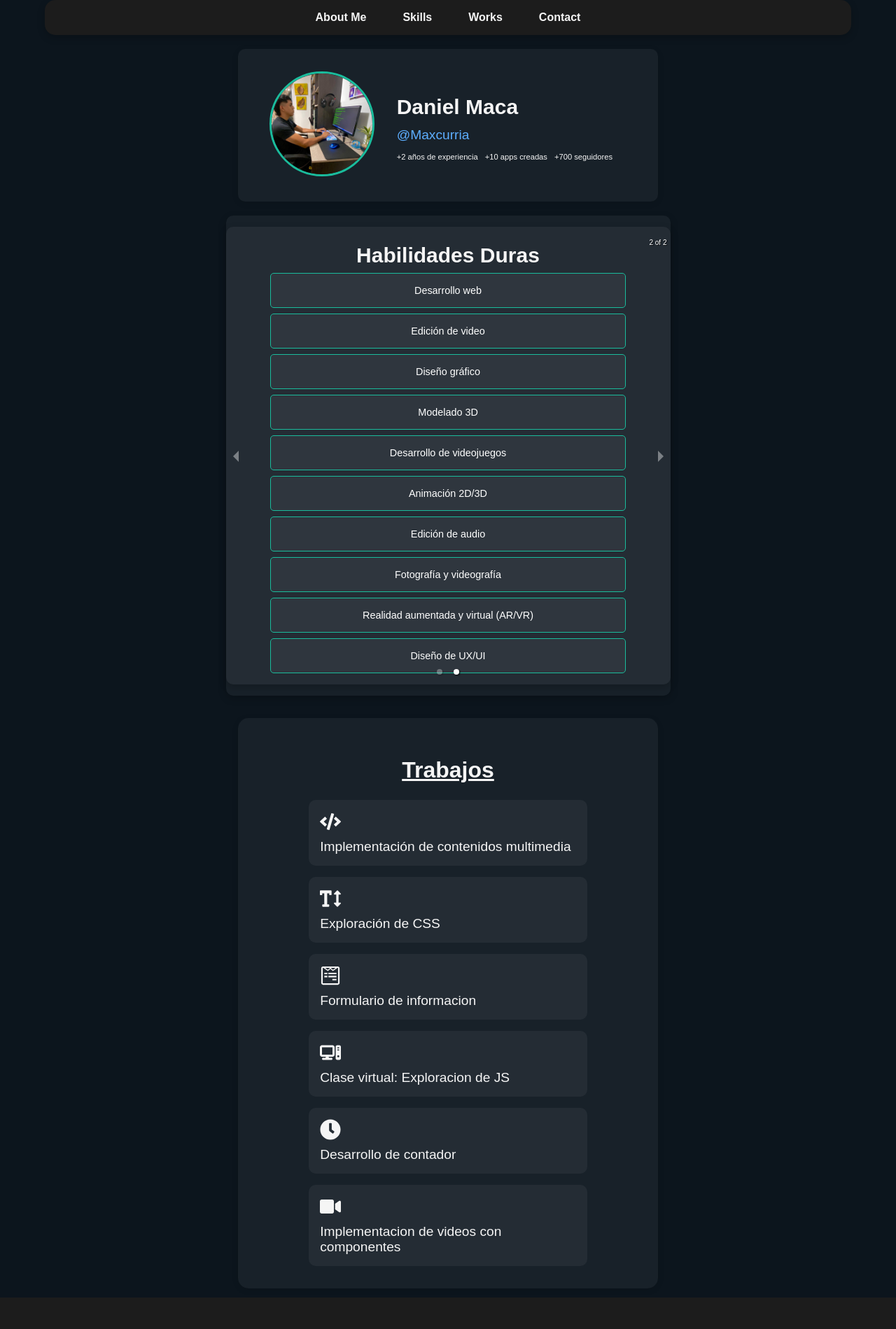
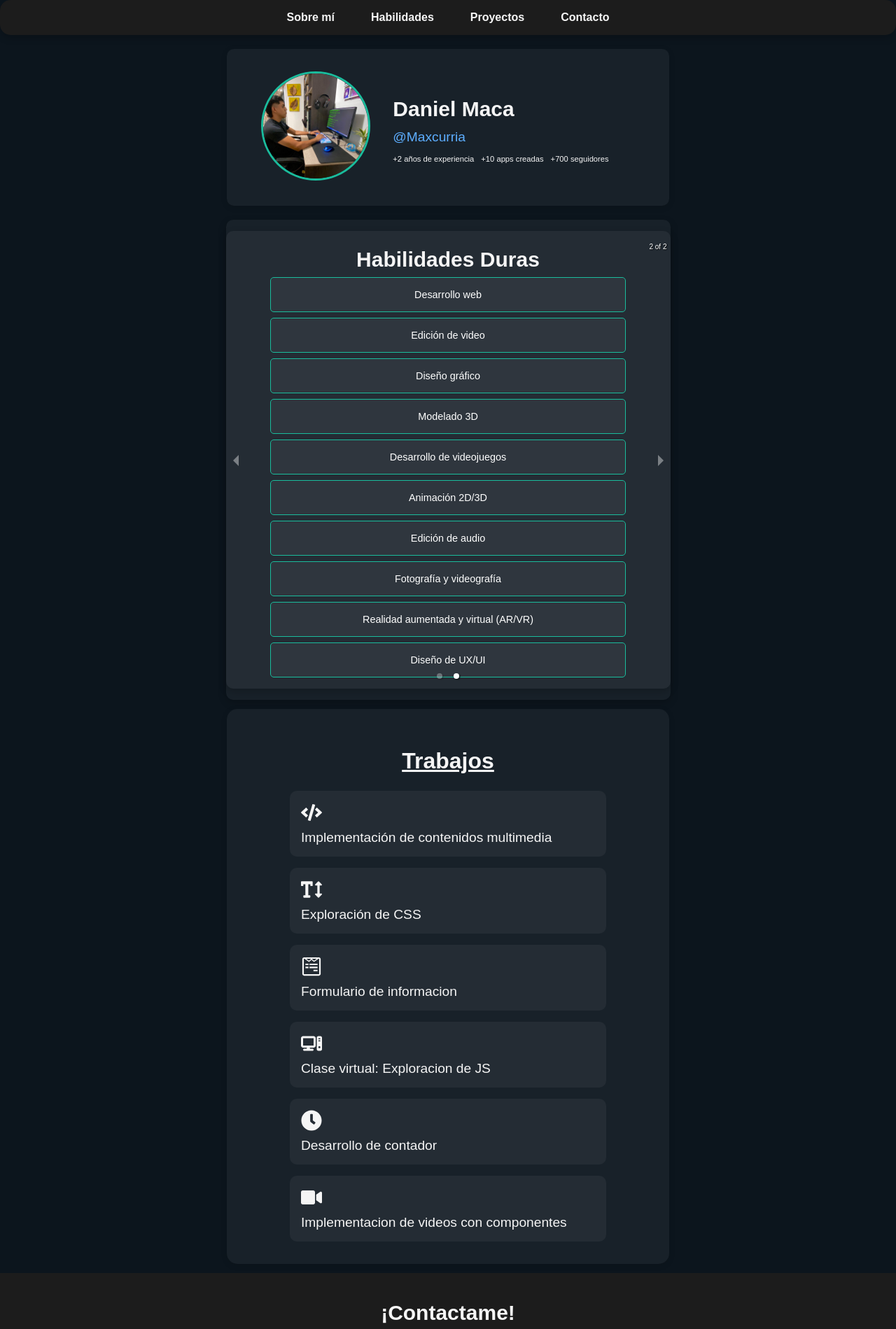
Before and after one commit to DanielMaca30/2_PORTAFOLIO, a React (Vite) app: page / in a window 1280 px wide. Shown: the top 1899 px of the page at 70% size. Built offline with nearby package versions, Linux system fonts and the light colour scheme.

Commit message:
correccion responsive

```diff
--- a/src/App.css
+++ b/src/App.css
@@ -237,3 +237,28 @@ ul {
   margin: 0;
   color: #7f8c8d;
 }
+
+/* Ajustes del footer para pantallas pequeñas */
+@media (max-width: 768px) {
+  .info-container {
+    text-align: center; /* Centra el contenido de la información */
+  }
+
+  .blue-text {
+    display: block; /* Asegura que se comporte como un bloque */
+    text-align: center; /* Centra el texto */
+    margin: 0.5rem 0; /* Añade margen para separación */
+  }
+  .footer {
+    padding: 1.5rem 0; /* Aumenta el padding */
+    font-size: 1rem; /* Asegura que el texto no sea demasiado pequeño */
+    width: 100%; /* Asegura que el footer ocupe todo el ancho */
+  }
+
+  .footer .social-icons {
+    display: flex; /* Asegura que los iconos estén en línea */
+    justify-content: space-around; /* Espacia los iconos uniformemente */
+    gap: 10px; /* Reducir la distancia entre iconos */
+    flex-direction: row; /* Mantenerlos en fila horizontal */
+  }
+}
--- a/src/components/AboutMe.jsx
+++ b/src/components/AboutMe.jsx
@@ -15,9 +15,9 @@ const AboutMe = () => {
         <h3>Daniel Maca</h3>
         <p className="blue-text">@Maxcurria</p>
         <div className="experience-line">
-          <li className='a'>+2 años de experiencia</li>
-          <li className='a'>+10 apps creadas</li>
-          <li className='a'>+700 seguidores</li>
+          <li className="a">+2 años de experiencia</li>
+          <li className="a">+10 apps creadas</li>
+          <li className="a">+700 seguidores</li>
         </div>
       </div>
     </section>
--- a/src/components/Footer.jsx
+++ b/src/components/Footer.jsx
@@ -8,10 +8,10 @@ const Footer = () => {
       <div className="social-icons">
         <a href="https://www.instagram.com/daniel.maca_/"><FaInstagram size={30} /></a>
         <a href="https://www.tiktok.com/@daniel.maca?_t=8p6THZe4YNh&_r=1"><FaTiktok size={30} /></a>
-        <a href="https://open.spotify.com/user/19jr1dks22avp7rxnjzsh9tn1?si=yAb8letER-6gplfET8PYEQ"><FaSpotify size={30} /></a>
-        <a href="https://github.com/DanielMaca30?tab=repositories"><FaGithub size={30} /></a>
+        <a href="https://open.spotify.com/user/19j2tuz5hfg..."><FaSpotify size={30} /></a>
+        <a href="https://github.com/DanielMaca30"><FaGithub size={30} /></a>
       </div>
-      <u>© {new Date().getFullYear()} Daniel Felipe Maca Cardona. Todos los derechos reservados.</u>
+      <p>&copy; 2024 Daniel Maca. Todos los derechos reservados.</p>
     </footer>
   );
 };
--- a/src/components/Header.jsx
+++ b/src/components/Header.jsx
@@ -1,23 +1,24 @@
 import React, { useState } from 'react';
-import { Link } from 'react-scroll';
 
 const Header = () => {
-  const [isMenuOpen, setIsMenuOpen] = useState(false);
+  const [menuOpen, setMenuOpen] = useState(false);
 
   const toggleMenu = () => {
-    setIsMenuOpen(!isMenuOpen);
+    setMenuOpen(!menuOpen);
   };
 
   return (
     <header className="header">
       <nav>
-        <ul className={isMenuOpen ? 'show-menu' : ''}>
-          <li><Link to="about" smooth={true} duration={500}>About Me</Link></li>
-          <li><Link to="skills" smooth={true} duration={500}>Skills</Link></li>
-          <li><Link to="works" smooth={true} duration={500}>Works</Link></li>
-          <li><Link to="contact" smooth={true} duration={500}>Contact</Link></li>
+        <ul className={menuOpen ? 'show-menu' : ''}>
+          <li><a href="#about">Sobre mí</a></li>
+          <li><a href="#skills">Habilidades</a></li>
+          <li><a href="#works">Proyectos</a></li>
+          <li><a href="#contact">Contacto</a></li>
         </ul>
-        <div className="hamburger" onClick={toggleMenu}>☰</div>
+        <div className="hamburger" onClick={toggleMenu}>
+          &#9776;
+        </div>
       </nav>
     </header>
   );
--- a/src/index.css
+++ b/src/index.css
@@ -1,32 +1,31 @@
-/* Reset de márgenes y paddings */
-* {
-  box-sizing: border-box;
-}
-
 body {
   font-family: 'Poppins', sans-serif;
   margin: 0;
   padding: 0;
+  font-family: 'Arial', sans-serif;
   background: #0c151d; /* Degradado oscuro más sobrio */
   min-height: 100vh;
   display: flex;
   flex-direction: column;
   align-items: center;
-  justify-content: flex-start; /* Evitar centrar verticalmente */
+  justify-content: flex-start; /* Cambiado a flex-start para evitar centrar verticalmente */
   color: #f5f5f5; /* Color de texto más claro */
 }
 
 /* Works */
 .works {
   padding: 2rem 1rem; /* Padding alrededor de la sección */
-  margin: 1% auto; /* Centrar la sección con margen superior e inferior */
+  margin: 0 auto; /* Centrar la sección */
   max-width: 600px; /* Limitar el ancho de la sección para hacerla más angosta */
+  margin-bottom: 1%;
+  margin-top: 1%;
 }
+
 
 /* Header flotante */
 header {
   position: fixed;
-  top: 1rem; /* Espaciado desde la parte superior */
+  top: 0; /* Mantener en la parte superior */
   left: 50%;
   transform: translateX(-50%);
   background-color: rgba(44, 62, 80, 0.95); /* Color oscuro con ligera transparencia */
@@ -35,18 +34,14 @@ header {
   box-shadow: 0px 4px 12px rgba(0, 0, 0, 0.2); /* Sombra suave */
   z-index: 100;
   width: auto; /* Ajuste de ancho automático */
-  max-width: 90%; /* Asegurar que no exceda el ancho en pantallas pequeñas */
-}
-
-header nav {
-  width: 100%; /* Ocupa todo el ancho disponible */
+  margin: 0 auto;
 }
 
 header nav ul {
   display: flex;
-  justify-content: center;
-  gap: 20px;
-  transition: max-height 0.3s ease-in-out; /* Transición para el menú */
+  list-style: none;
+  padding: 0;
+  margin: 0;
 }
 
 header nav ul li {
@@ -96,9 +91,8 @@ h1 {
   text-shadow: 1px 1px 5px rgba(0, 0, 0, 0.6); /* Sombra para mejorar visibilidad */
 }
 
-u {
-  display: block; /* Asegura que se comporte como un bloque */
-  text-align: center; /* Centrar texto */
+u{
+  text-align: center; /* Justificar texto */
   color: #6d6b6b;
   font-size: 1.1rem;
   line-height: 1.6;
@@ -113,13 +107,14 @@ p {
 
 /* Carousel */
 .carousel {
-  max-width: 635px; /* Ajustar el ancho máximo del carrusel */
-  width: 100%; /* Asegurar que el carrusel use todo el ancho disponible */
+  max-width: 100%; /* Asegura que el carrusel use todo el ancho en móviles */
   background-color: rgba(255, 255, 255, 0.05); /* Color consistente con el diseño */
   padding: 1rem 0;
   border-radius: 10px;
   box-shadow: 0 4px 12px rgba(0, 0, 0, 0.2); /* Sombra para mejorar la estética */
-  margin: 0 auto 2rem auto; /* Centrar el carrusel con margen inferior */
+  margin-bottom: 2rem; /* Margen inferior para separación */
+  max-width: 635px; /* Ajustar el ancho máximo del carrusel */
+  margin: 0 auto; /* Centrar el carrusel en la página */
 }
 
 .carousel > div {
@@ -131,7 +126,6 @@ p {
 
 .carousel img {
   max-width: 100%; /* Asegura que la imagen no exceda el ancho del contenedor */
-  height: auto; /* Mantener la proporción */
   border-radius: 10px;
 }
 
@@ -158,17 +152,27 @@ p {
 /* Estilos del menú hamburguesa */
 .hamburger {
   display: none; /* Oculto en pantallas grandes */
+  background-color: #1abc9c;
+  padding: 1rem;
+  border-radius: 5px;
+  position: fixed;
+  top: 15px;
+  right: 15px;
+  z-index: 101;
+  cursor: pointer;
 }
 
 @media (max-width: 768px) {
   .header nav ul {
-    display: none; /* Ocultar el menú por defecto */
-    flex-direction: column; /* Menú vertical */
-    max-height: 0; /* Colapsar el menú */
-    overflow: hidden; /* Ocultar los elementos cuando el menú está cerrado */
-    padding: 0.5rem 1rem;
-    font-size: 0.9rem;
-    width: 100%;
+    display: none;
+    flex-direction: column; /* Alinear elementos en columna */
+    position: absolute;
+    top: 60px; /* Colocar debajo del header */
+    left: 0;
+    width: 100%; /* Asegurar que ocupe todo el ancho */
+    background-color: #1c1c1c; /* Fondo oscuro */
+    padding: 1rem 0;
+    z-index: 100;
   }
 
   .header nav ul.show-menu {
@@ -178,7 +182,6 @@ p {
     gap: 20px; /* Añadir espaciado entre los elementos */
     flex-direction: column; /* Alinear en columna */
     transition: all 0.3s ease-in-out; /* Añadir una transición suave */
-    max-height: 500px; /* Establecer una altura máxima para la transición */
   }
 
   .header nav ul li {
@@ -190,8 +193,6 @@ p {
     color: #f5f5f5; /* Color claro */
     padding: 10px 20px; /* Añadir padding a los enlaces */
     text-decoration: none;
-    width: 100%;
-    text-align: center;
   }
 
   .header nav ul li a:hover {
@@ -201,23 +202,10 @@ p {
   }
 
   .hamburger {
-    display: block;
-    cursor: pointer;
-    font-size: 2rem; /* Aumentar el tamaño del ícono de hamburguesa para mejorar la usabilidad */
-    color: #f5f5f5;
-    position: absolute;
-    right: 20px;
-    top: 20px;
+    display: block; /* Mostrar ícono de menú hamburguesa en pantallas pequeñas */
   }
-
-  h1, h2, h3 {
-    font-size: 1.875rem; /* Aproximadamente 30px */
-  }
-
-  p, li {
-    font-size: 0.9rem; /* Ajusta el tamaño de la fuente para pantallas pequeñas */
-  }
-
+}
+@media (max-width: 768px) {
   .about-me {
     flex-direction: column; /* Alineación en columna */
     text-align: center;
@@ -225,30 +213,30 @@ p {
 
   .profile-pic {
     margin-bottom: 1rem;
-    width: 80%; /* Ajustar tamaño de la imagen en móviles */
-    height: auto;
   }
 
   .info-container {
     text-align: center; /* Centra el contenido de la información */
     padding-left: 0;
+    text-align: center;
   }
+}
 
+
+
+/* Ajustes para pantallas aún más pequeñas */
+@media (max-width: 480px) {
   .skills-list li {
     width: 90%; /* Asegura que el panel no sea muy ancho */
     padding: 0.4rem; /* Reducir el padding */
-    border-radius: 5px; /* Redondear bordes */
-    margin: 0.5rem auto; /* Centrar los ítems con margen */
   }
+}
 
+/* Ajustes para el deslizador de habilidades en pantallas pequeñas */
+@media (max-width: 768px) {
   .carousel {
-    max-width: 100%; /* Reducir el ancho del deslizador en móviles */
-    margin: 0 auto 2rem auto; /* Centrar el deslizador con margen inferior */
-  }
-
-  .carousel img {
-    max-width: 100%;
-    height: auto; /* Asegura que las imágenes escalen bien */
+    max-width: 90%; /* Reducir el ancho del deslizador en móviles */
+    margin: 0 auto; /* Centrar el deslizador */
   }
 
   .carousel > div {
@@ -256,51 +244,33 @@ p {
     padding: 0.5rem; /* Ajusta el padding para que no ocupe demasiado espacio */
   }
 
-  .works-list {
-    display: flex;
-    flex-wrap: wrap;
-    justify-content: space-around; /* Centra y distribuye los elementos */
+  .skills-list li {
+    padding: 0.5rem; /* Reducir el padding en las habilidades */
+    border-radius: 5px; /* Redondear bordes */
+    width: 80%; /* Reducir el ancho de los paneles */
+    margin: 0 auto; /* Centrar los ítems */
+  }
+
+  .works {
+    padding: 2rem 0rem; /* Padding alrededor de la sección */
+    margin: 0 auto; /* Centrar la sección */
+    max-width: 600px; /* Limitar el ancho de la sección para hacerla más angosta */
+    margin-bottom: 1%;
+    margin-top: 1%;
   }
 
   .works-list li {
-    flex: 1 1 calc(50% - 20px); /* Cada ítem ocupará aproximadamente el 50% del ancho menos el gap */
-    margin: 10px;
-    padding: 0.4rem;
+    width: 85%; /* Reducir aún más el ancho en móviles */
+    padding: 0.4rem; /* Ajustar el padding para que los botones sean más compactos */
     font-size: 0.8rem; /* Reducir el tamaño de la letra */
-    cursor: pointer; /* Añadir cursor pointer para indicar que es clicable */
-    display: flex;
-    align-items: center;
-    gap: 0.5rem; /* Espacio entre icono y texto */
-    background-color: rgba(26, 188, 156, 0.2); /* Fondo sutil para los ítems */
-    border-radius: 5px;
-    transition: background-color 0.3s ease;
-  }
-
-  .works-list li:hover {
-    background-color: rgba(26, 188, 156, 0.4); /* Cambio de fondo en hover */
   }
 
   .works-list li span {
     font-size: 0.75rem; /* Reducir el tamaño de la letra dentro de los botones */
   }
+}
 
-  .blue-text {
-    display: block; /* Asegura que se comporte como un bloque */
-    text-align: center; /* Centra el texto */
-    margin: 0.5rem 0; /* Añade margen para separación */
-  }
+/* Ajustes para pantallas muy pequeñas (móviles) */
+@media (max-width: 480px) {
 
-  .footer {
-    padding: 1.5rem 0; /* Aumenta el padding */
-    font-size: 1rem; /* Asegura que el texto no sea demasiado pequeño */
-    width: 100%; /* Asegura que el footer ocupe todo el ancho */
-  }
-
-  .footer .social-icons {
-    display: flex; /* Asegura que los iconos estén en línea */
-    justify-content: space-around; /* Espacia los iconos uniformemente */
-    gap: 10px; /* Reducir la distancia entre iconos */
-    flex-direction: row; /* Mantenerlos en fila horizontal */
-    flex-wrap: wrap; /* Permitir que se envuelvan si es necesario */
-  }
 }
```
